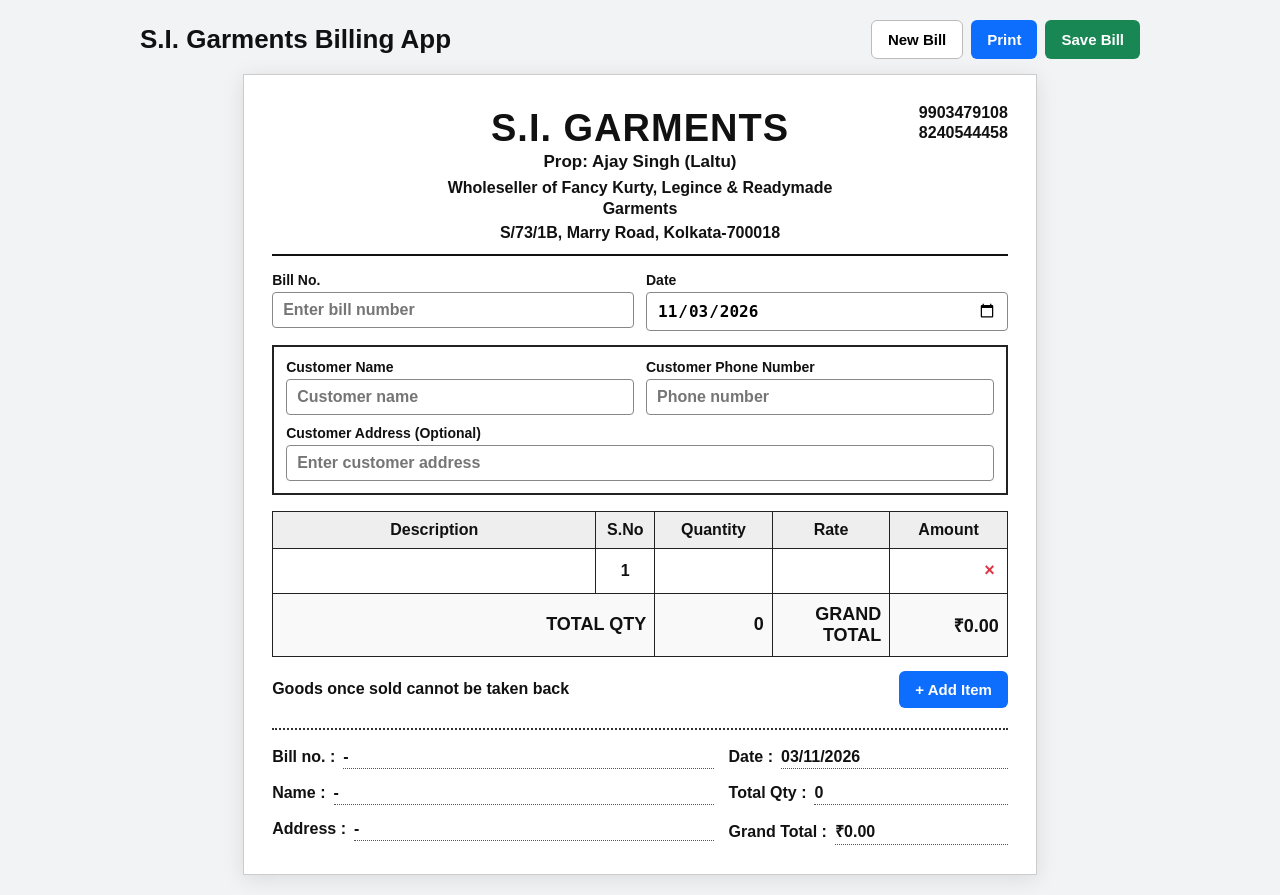
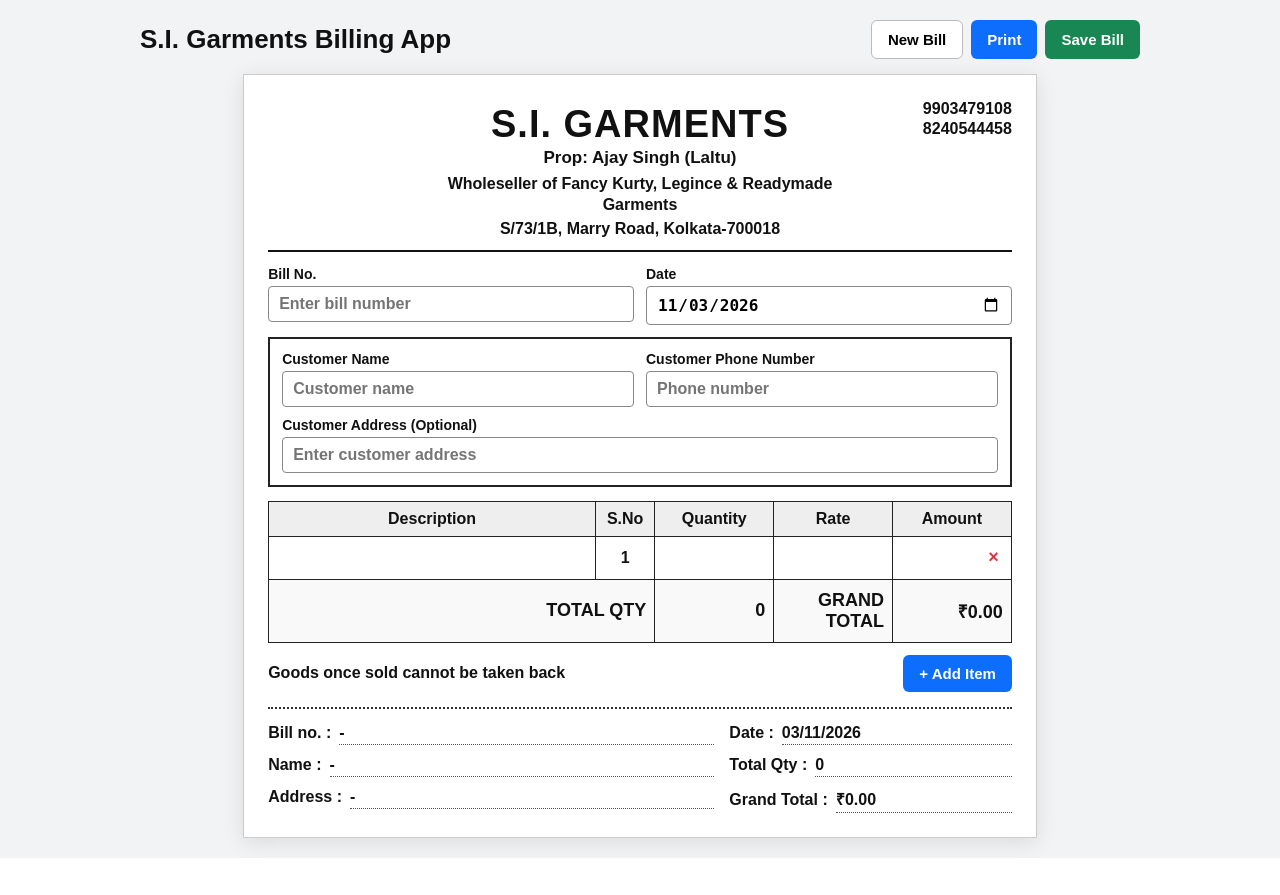
Before and after one commit to swapnadas9813-star/billing_app, a Flask app: page / in a window 1280 px wide. After the commit the page ends 858 px from the top, so only its background shows below. Run offline with Flask 3, Linux system fonts and the light colour scheme.

Commit message:
Fix 80:20 bill layout_3

```diff
--- a/templates/index.html
+++ b/templates/index.html
@@ -56,11 +56,11 @@
         .btn-light { background: white; border: 1px solid #bbb; }
 
         /* =========================
-           CLEAN INVOICE LAYOUT
+           STANDARD SCREEN LAYOUT
            ========================= */
         .bill {
             background: white;
-            padding: 28px;
+            padding: 24px;
             box-shadow: 0 4px 20px rgba(0,0,0,.1);
             border: 1px solid #ccc;
             max-width: 210mm;
@@ -75,7 +75,7 @@
             text-align: center;
             border-bottom: 2px solid #111;
             padding: 4px 150px 12px 150px;
-            margin-bottom: 16px;
+            margin-bottom: 14px;
         }
 
         .brand-name {
@@ -119,13 +119,13 @@
             display: grid;
             grid-template-columns: 1fr 1fr;
             gap: 12px;
-            margin-bottom: 14px;
+            margin-bottom: 12px;
         }
 
         .customer-box {
             border: 2px solid #222;
             padding: 12px;
-            margin-bottom: 16px;
+            margin-bottom: 14px;
         }
 
         .customer-grid {
@@ -154,19 +154,16 @@
             font-weight: 600;
         }
 
-        /* =========================
-           STANDARD CLEAN TABLE
-           ========================= */
         .bill-table {
             width: 100%;
             border-collapse: collapse;
-            margin-bottom: 14px;
+            margin-bottom: 12px;
         }
 
         .bill-table th,
         .bill-table td {
             border: 1px solid #222;
-            padding: 9px 8px;
+            padding: 8px;
         }
 
         .bill-table th {
@@ -254,7 +251,7 @@
             display: flex;
             justify-content: space-between;
             align-items: center;
-            margin-bottom: 20px;
+            margin-bottom: 15px;
         }
 
         .return-policy {
@@ -263,19 +260,17 @@
             font-weight: 800;
         }
 
-        /* =========================
-           RECEIPT / TEAR-OFF
-           ========================= */
+        /* Screen Receipt Style */
         .receipt-divider {
-            margin-top: 20px;
-            margin-bottom: 18px;
+            margin-top: 15px;
+            margin-bottom: 15px;
             border-top: 2px dotted #333;
         }
 
         .receipt-grid {
             display: grid;
             grid-template-columns: 1fr;
-            gap: 10px;
+            gap: 8px;
         }
 
         .receipt-row-split {
@@ -291,7 +286,7 @@
             justify-content: flex-start;
             gap: 8px;
             font-size: 16px;
-            min-height: 26px;
+            min-height: 24px;
         }
 
         .receipt-field .label {
@@ -339,15 +334,18 @@
             }
         }
 
+        /* =========================================
+           PRINT: EXACT A4 PAGE WITH FIXED 20% BOTTOM
+           ========================================= */
         @page {
             size: A4 portrait;
-            margin: 10mm;
+            margin: 5mm;
         }
 
         @media print {
             html, body {
                 width: 210mm;
-                height: 297mm;
+                height: 287mm;
                 padding: 0;
                 margin: 0;
                 background: white;
@@ -392,6 +470,8 @@
 
     <div class="bill" id="printArea">
 
+        <!-- Upper Section (Items & Details) -->
+        <div class="bill-upper-section">
             <div class="shop-header">
                 <div class="seller-contact">
                     <div>9903479108</div>
@@ -747,7 +829,7 @@
         }
 
         if (data.items.length === 0) {
-            showMessage("Please update at least one item.", false);
+            showMessage("Please add at least one item.", false);
             return;
         }
 
@@ -781,6 +863,10 @@
                 false
             );
         }
+    }
+
+    function newButton() {
+        // handled in newBill
     }
 
     function newBill() {
```
Also changed, not shown: other parts of templates/index.html (+83 -1 lines). Lines whose indentation alone changed are shown as unchanged.
